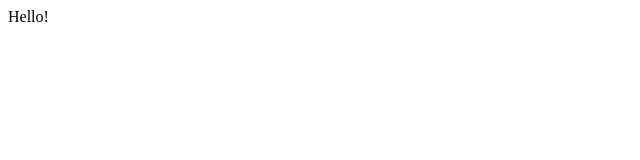
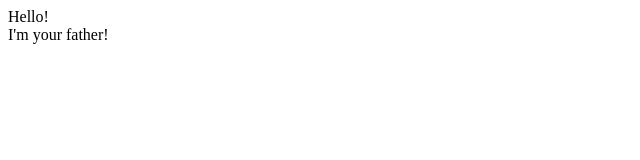
Before and after one commit to Kiracyx/Publick-Fullstack-rep, a plain HTML site: page Git branching & merging practice/index.html in a window 1280 px wide. Shown: the full height of the page, 0-640 px from the left. Drawn offline with Linux system fonts and the light colour scheme.

Commit message:
Add article

```diff
--- a/Git branching & merging practice/index.html
+++ b/Git branching & merging practice/index.html
@@ -7,5 +7,6 @@
   </head>
   <body>
     <main>Hello!</main>
+    <article>I'm your father!</article>
   </body>
 </html>
```
